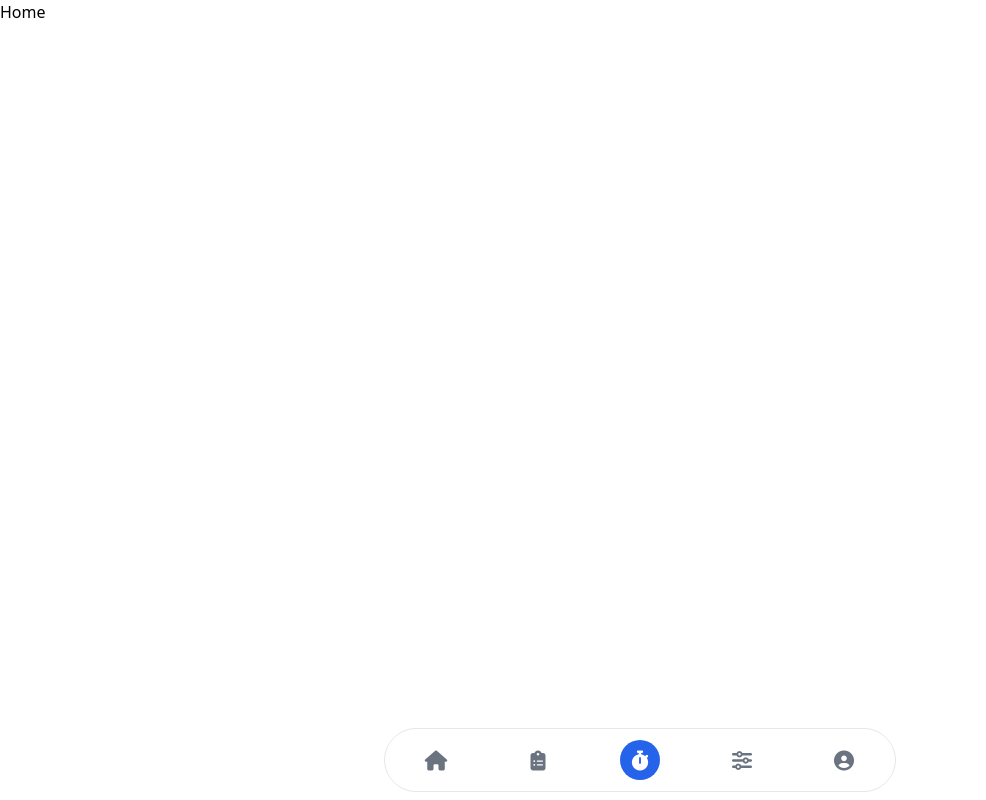
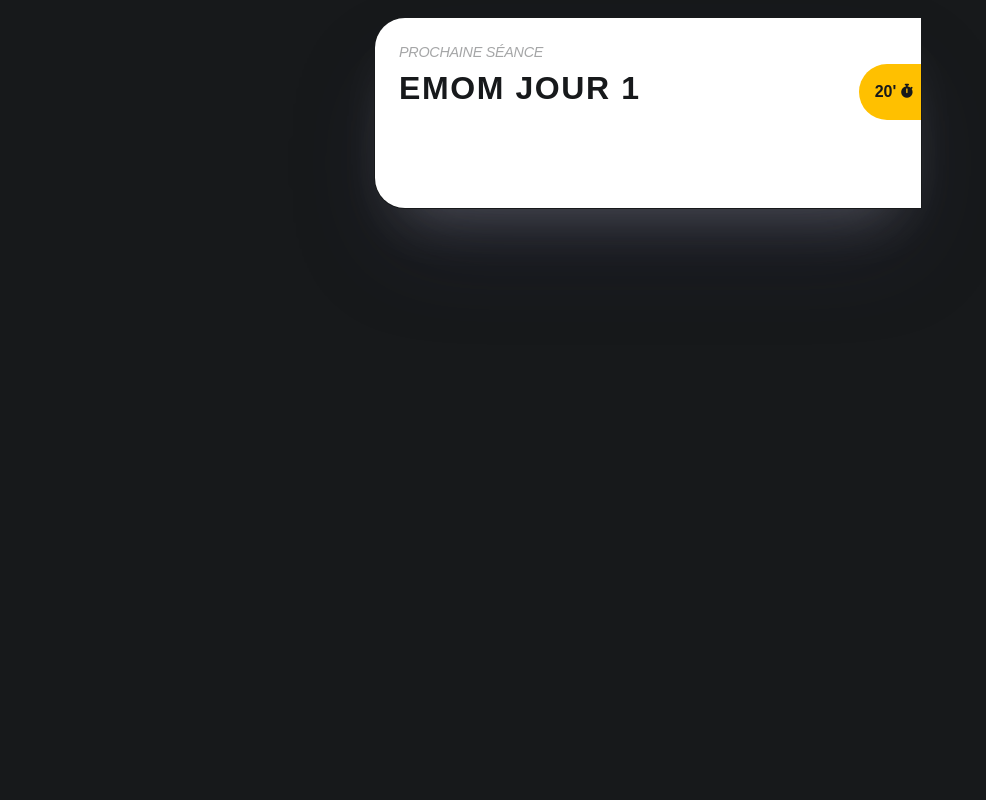
Before and after one commit to Dyleto/personal-trainer, an Angular app: page / in a window 1280 px wide. Shown: the whole page, without its empty margins (0-986 px from the left). Built offline with nearby package versions, Linux system fonts and the light colour scheme.

Commit message:
session card

```diff
--- a/src/app/app.component.html
+++ b/src/app/app.component.html
@@ -1,2 +1,4 @@
-<router-outlet></router-outlet>
-<app-bottom-navigation />
+<div class="container">
+  <router-outlet></router-outlet>
+  <!-- <app-bottom-navigation /> -->
+</div>
--- a/src/app/app.component.scss
+++ b/src/app/app.component.scss
@@ -0,0 +1,5 @@
+.container {
+  width: 100vw;
+  height: 100vh;
+  background-color: var(--primary-color);
+}
--- a/src/app/components/bottom-navigation/bottom-navigation.component.html
+++ b/src/app/components/bottom-navigation/bottom-navigation.component.html
@@ -53,7 +53,7 @@
       id="tooltip-new"
       role="tooltip"
       class="absolute z-10 invisible inline-block px-3 py-2 text-sm font-medium text-white transition-opacity duration-300 bg-gray-900 rounded-lg shadow-sm opacity-0 tooltip dark:bg-gray-700">
-      Create new item
+      Nouvelle session
       <div class="tooltip-arrow" data-popper-arrow></div>
     </div>
     <button
--- a/src/app/components/home/home.component.html
+++ b/src/app/components/home/home.component.html
@@ -1 +1,5 @@
-<h1>Home</h1>
+<div class="container">
+  <div class="session-card-container">
+    <app-session-card />
+  </div>
+</div>
--- a/src/app/components/home/home.component.scss
+++ b/src/app/components/home/home.component.scss
@@ -0,0 +1,8 @@
+.container {
+  display: grid;
+}
+
+.session-card-container {
+  display: grid;
+  padding: 1rem 0 1rem 1rem;
+}
--- a/src/app/components/home/home.component.ts
+++ b/src/app/components/home/home.component.ts
@@ -1,10 +1,11 @@
 import { Component } from '@angular/core';
+import { SessionCardComponent } from '../session-card/session-card.component';
 
 @Component({
   selector: 'app-home',
   templateUrl: 'home.component.html',
   styleUrl: 'home.component.scss',
-  imports: [],
+  imports: [SessionCardComponent],
   standalone: true,
 })
 export class HomeComponent {}
--- /dev/null
+++ b/src/app/components/session-card/session-card.component.html
@@ -0,0 +1,13 @@
+<div class="card">
+  <div class="container-card">
+    <span class="next-session">Prochaine séance</span>
+    <span class="session-name">EMOM Jour 1</span>
+    <div class="session-time">
+      <span>20' <i class="fa-solid fa-stopwatch fa-sm"></i></span>
+    </div>
+    <p class="card-description">
+      Hubble lets users borrow USDH for a one-time 0.5% fee. No variable rates.
+      No interest charged, ever.
+    </p>
+  </div>
+</div>
--- /dev/null
+++ b/src/app/components/session-card/session-card.component.scss
@@ -0,0 +1,75 @@
+:host {
+  display: grid;
+}
+
+.card {
+  max-width: 550px;
+  border: 0;
+  width: 100%;
+  margin-inline: auto;
+  z-index: 0;
+}
+
+.container-card {
+  position: relative;
+  border: 2px solid transparent;
+  background: #fff;
+  background-clip: padding-box;
+  border-top-left-radius: 2rem;
+  border-bottom-left-radius: 2rem;
+  padding: 1.5rem 0 1.5rem 1.5rem;
+  position: relative;
+  display: grid;
+  grid-template-rows: auto;
+  grid-template-columns: 1fr 5rem;
+  grid-template-areas:
+    'header header'
+    'title time';
+  //   box-shadow: rgba(255, 255, 255, 0.1) 0px 4px 12px;
+  //   box-shadow: rgba(255, 255, 255, 0.24) 0px 3px 8px;
+  box-shadow:
+    rgba(50, 50, 93, 0.25) 0px 50px 100px -20px,
+    rgba(255, 255, 255, 0.3) 0px 30px 60px -30px;
+}
+
+.next-session {
+  color: var(--secondary-color);
+  text-transform: uppercase;
+  letter-spacing: -0.02em;
+  font-style: italic;
+  font-size: 0.9rem;
+  font-weight: lighter;
+  grid-area: header;
+}
+
+.session-name {
+  font-weight: bolder;
+  text-transform: uppercase;
+  color: var(--light-font-color);
+  letter-spacing: 0.05em;
+  font-style: normal;
+  font-size: 2rem;
+  grid-area: title;
+}
+
+.session-time {
+  grid-area: time;
+  justify-self: end;
+  display: grid;
+  justify-items: center;
+  align-items: center;
+  padding: 1rem 0.5rem 1rem 1rem;
+  background-color: var(--accent-color);
+  color: var(--light-font-color);
+  font-weight: bold;
+  border-top-left-radius: 2rem;
+  border-bottom-left-radius: 2rem;
+}
+
+.card-description {
+  font-weight: 600;
+  line-height: 32px;
+  color: hsla(0, 0%, 100%, 0.5);
+  font-size: 16px;
+  max-width: 470px;
+}
--- a/src/styles.scss
+++ b/src/styles.scss
@@ -2,3 +2,16 @@
 @tailwind base;
 @tailwind components;
 @tailwind utilities;
+
+@import 'variables';
+
+@font-face {
+  font-family: 'Engschrift';
+  src: url('/assets/fonts/DIN 1451 Std Engschrift.otf') format('opentype');
+  font-weight: normal;
+  font-style: normal;
+}
+
+body {
+  font-family: 'Engshrift', sans-serif;
+}
--- /dev/null
+++ b/src/variables.scss
@@ -0,0 +1,12 @@
+:root {
+  --primary-color: #17191b;
+  --secondary-color: #a5a6a7;
+
+  --dark-font-color: #f6f4e6;
+  --dark-font-secondary-color: #a5a6a7;
+
+  --light-font-color: #17191b;
+  --light-font-secondary-color: #e9e9e9;
+
+  --accent-color: #ffc000;
+}
```
Also changed, not shown: angular.json (+6 -20 lines), src/app/components/session-card/session-card.component.ts (added, +9 -0 lines), src/assets/fonts/DIN 1451 Std Engschrift.otf (added), 1 other file (tests, documents, lock files or other folders).
